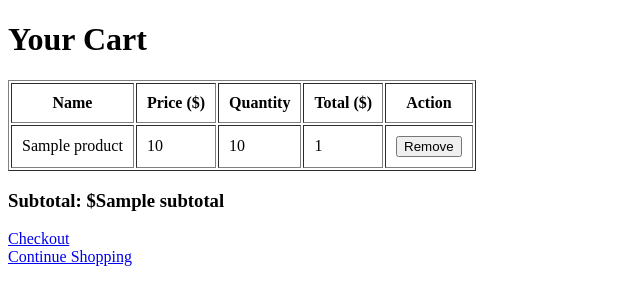
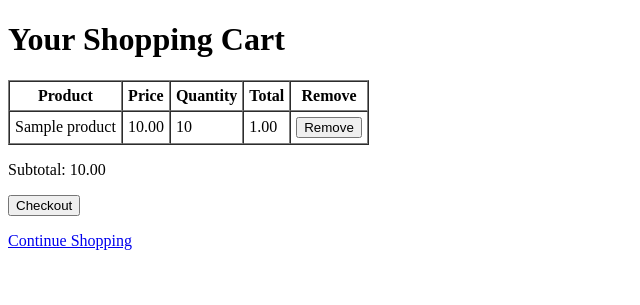
Before and after one commit to TahMoz/cse327project, a Flask app: template templates/cart.html in a window 1280 px wide. Shown: the top 305 px of the page, without its empty margins (0-640 px from the left). Run offline with Flask 3, Linux system fonts and the light colour scheme; the template is opened without the code that fills it: most values are stand-ins (such as "Sample title", 1, 10 or a date in 2020).

Commit message:
Update cart.html

```diff
--- a/templates/cart.html
+++ b/templates/cart.html
@@ -1,35 +1,50 @@
 <!DOCTYPE html>
-<html>
+<html lang="en">
 <head>
+    <meta charset="UTF-8">
     <title>Shopping Cart</title>
 </head>
 <body>
-    <h1>Your Cart</h1>
-    <table border="1" cellpadding="10">
+    <h1>Your Shopping Cart</h1>
+
+    {% if products %}
+        <table border="1" cellpadding="5" cellspacing="0">
+            <thead>
                 <tr>
-            <th>Name</th>
-            <th>Price ($)</th>
+                    <th>Product</th>
+                    <th>Price</th>
                     <th>Quantity</th>
-            <th>Total ($)</th>
-            <th>Action</th>
+                    <th>Total</th>
+                    <th>Remove</th>
                 </tr>
+            </thead>
+            <tbody>
                 {% for product in products %}
                 <tr>
-            <td>{{ product['name'] }}</td>
-            <td>{{ product['price'] }}</td>
-            <td>{{ product['quantity'] }}</td>
-            <td>{{ product['total_price'] }}</td>
+                    <td>{{ product.name }}</td>
+                    <td>{{ "%.2f"|format(product.price) }}</td>
+                    <td>{{ product.quantity }}</td>
+                    <td>{{ "%.2f"|format(product.total_price) }}</td>
                     <td>
-                <form method="POST" action="{{ url_for('remove_from_cart') }}">
-                    <input type="hidden" name="product_id" value="{{ product['id'] }}">
-                    <button type="submit">Remove</button>
+                        <form method="post" action="{{ url_for('remove_from_cart') }}">
+                            <input type="hidden" name="product_id" value="{{ product.id }}">
+                            <input type="submit" value="Remove">
                         </form>
                     </td>
                 </tr>
                 {% endfor %}
+            </tbody>
         </table>
-    <h3>Subtotal: ${{ subtotal }}</h3>
-    <a href="{{ url_for('checkout') }}">Checkout</a><br>
-    <a href="{{ url_for('product_list') }}">Continue Shopping</a>
+
+        <p>Subtotal: {{ "%.2f"|format(subtotal) }}</p>
+
+        <form method="post" action="{{ url_for('checkout') }}">
+            <input type="submit" value="Checkout">
+        </form>
+        <p><a href="{{ url_for('product_list') }}">Continue Shopping</a></p>
+
+    {% else %}
+        <p>Your cart is empty. <a href="{{ url_for('product_list') }}">Start shopping</a>.</p>
+    {% endif %}
 </body>
 </html>
```
Lines whose indentation alone changed are shown as unchanged.
